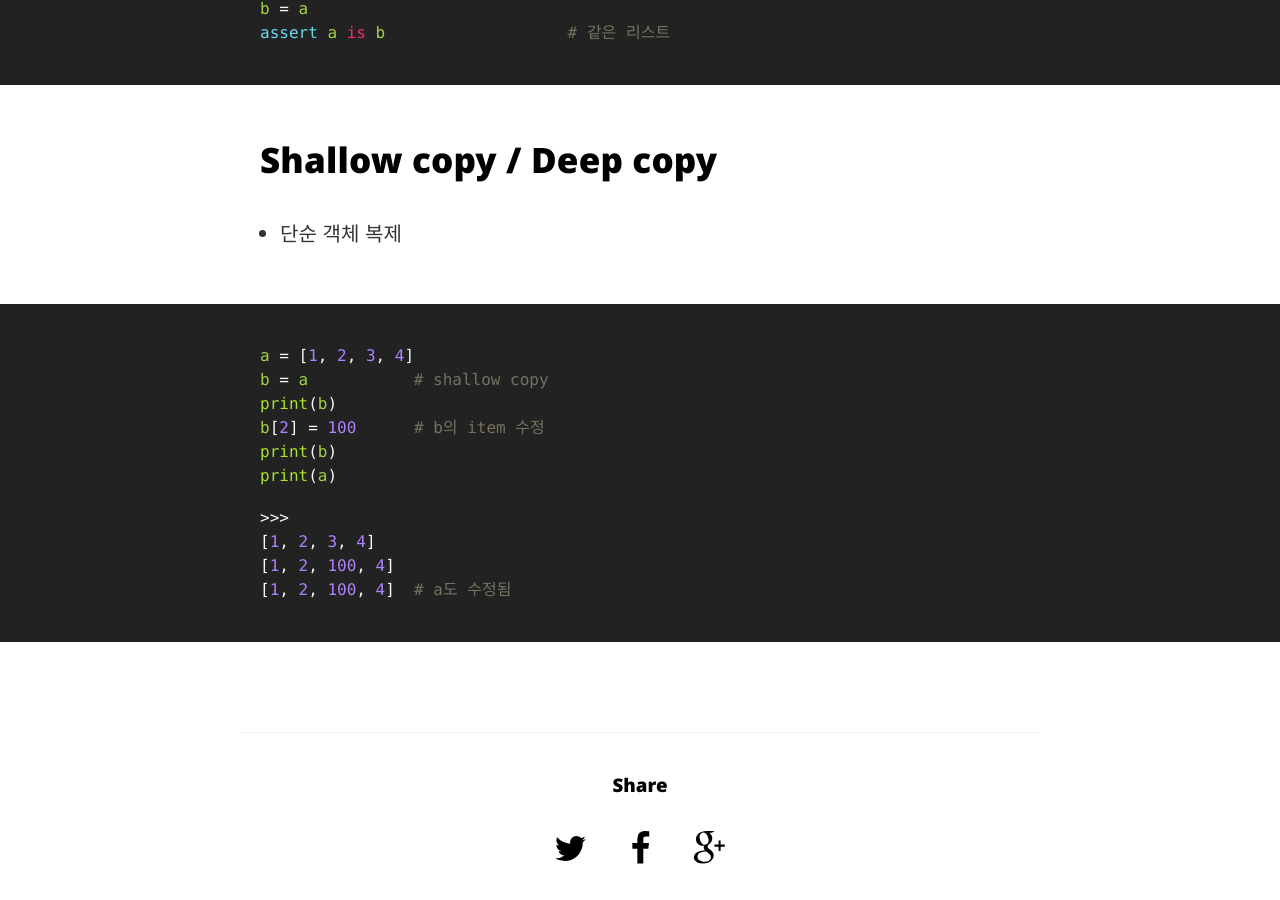
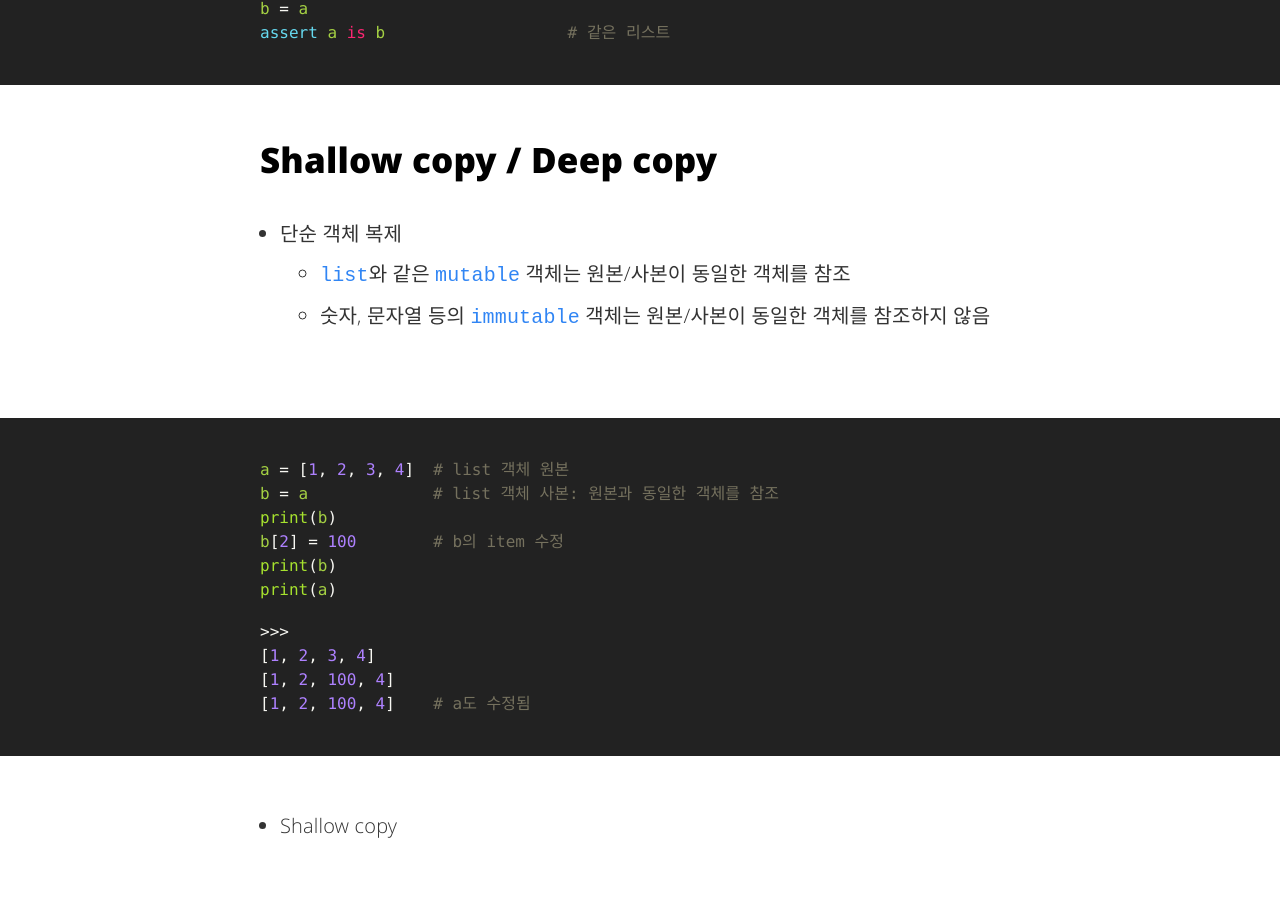
Before and after one commit to hcnoh/blog-prev, a Jekyll site: the page built from _posts/2018-09-16-effective-python-way05.md, in a window 1280 px wide and 900 px high, scrolled down 4338 px. Built offline with Jekyll 4.4.1, drawn with Linux system fonts in a browser that asks for light colours; comment, search, counter and statistics services are not loaded.

Commit message:
Update 2018-09-16-effective-python-way05.md

```diff
--- a/_posts/2018-09-16-effective-python-way05.md
+++ b/_posts/2018-09-16-effective-python-way05.md
@@ -94,16 +94,19 @@ assert a is b                   # 같은 리스트
 
 ## Shallow copy / Deep copy
 - 단순 객체 복제
+  - `list`와 같은 `mutable` 객체는 원본/사본이 동일한 객체를 참조
+  - 숫자, 문자열 등의 `immutable` 객체는 원본/사본이 동일한 객체를 참조하지 않음
 {% highlight python %}
-a = [1, 2, 3, 4]
-b = a           # shallow copy
+a = [1, 2, 3, 4]  # list 객체 원본
+b = a             # list 객체 사본: 원본과 동일한 객체를 참조
 print(b)
-b[2] = 100      # b의 item 수정
+b[2] = 100        # b의 item 수정
 print(b)
 print(a)
 
 >>>
 [1, 2, 3, 4]
 [1, 2, 100, 4]
-[1, 2, 100, 4]  # a도 수정됨
+[1, 2, 100, 4]    # a도 수정됨
 {% endhighlight %}
+- Shallow copy
```
